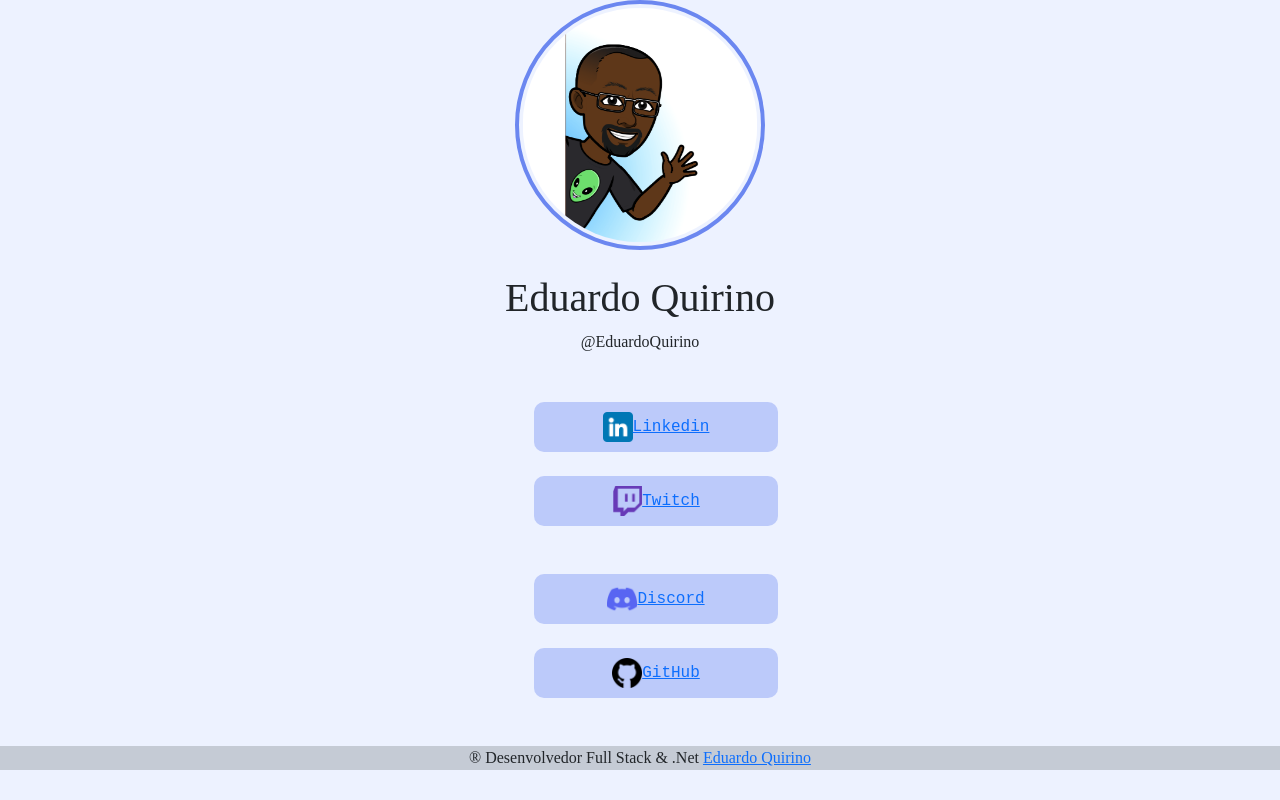
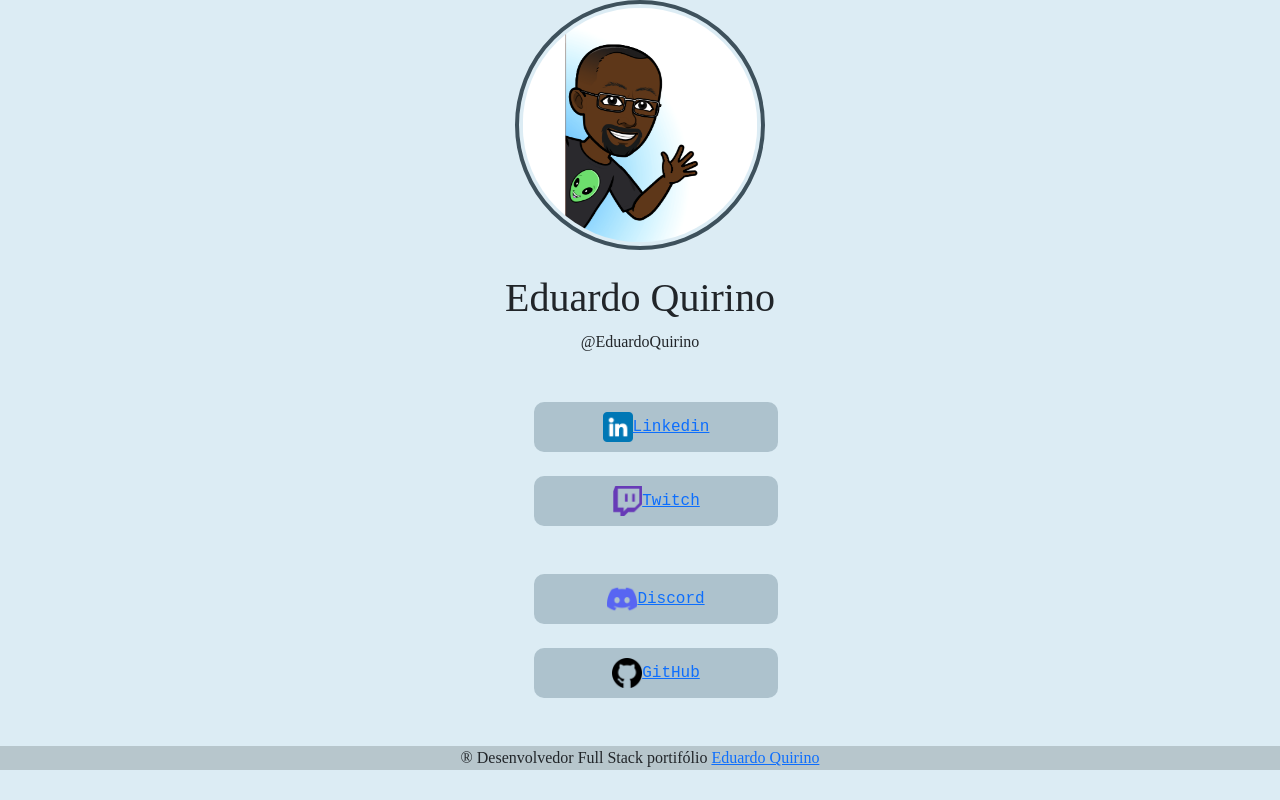
Before and after one commit to Eduardo-Quirino/LinkTree, a plain HTML site: page index.html in a window 1280 px wide. Drawn offline with nearby package versions, Linux system fonts and the light colour scheme; a web font is replaced by a local one.

Commit message:
Atualização

```diff
--- a/_css/style.css
+++ b/_css/style.css
@@ -4,12 +4,11 @@
 }
 
 body {
-    background: #EDF2FF;
+    background: #99c7e156;
     font-family: 'Roboto Slab', serif;
 }
 
 .container {
-    /* border: 1px solid black; */
     text-align: center;
     width: 300px;
     margin: 0px auto;
@@ -18,7 +17,6 @@ body {
 
 .titulo {
     text-align: center;
-    /* border: 1px solid rgb(0, 17, 255); */
 }
 
 .titulo img {
@@ -27,29 +25,26 @@ body {
     width: 250px;
     height: 250px;
     padding: 3.7px;
-    border: #4264ebc0 solid 4px;
+    border: #3E515C solid 4px;
 }
 
 ul {
     list-style: none;
     margin: 48px 0px;
-    /* border: 1px solid red; */
 }
 
 h1 {
     margin-top: 24px;
     margin-bottom: 8px;
-    /* border: 1px solid red; */
     display: block;
 }
 
 ul li a {
     height: 50px;
-    /* border: 2px solid rgb(235, 4, 139); */
     display: flex;
     align-items: center;
     justify-content: center;
-    background: #4264eb48;
+    background: #23475c41;
     border-radius: 10px;
 
 }
--- a/index.html
+++ b/index.html
@@ -57,8 +57,8 @@
     <!-- Final Redes Sociais -->
 
     <!-- Rodapé -->
-    <footer class="rodapé">&reg; Desenvolvedor Full Stack & .Net <a href="https://www.instagram.com/edu.3532/"
-            target="_blank">Eduardo Quirino</a></footer>
+    <footer class="rodapé">&reg; Desenvolvedor Full Stack portifólio <a
+            href="https://portifolioeduardoquirino.netlify.app/" target="_blank">Eduardo Quirino</a></footer>
     <!-- Final da Página -->
 
     <!-- Bootstrap JavaScript Libraries -->
```
